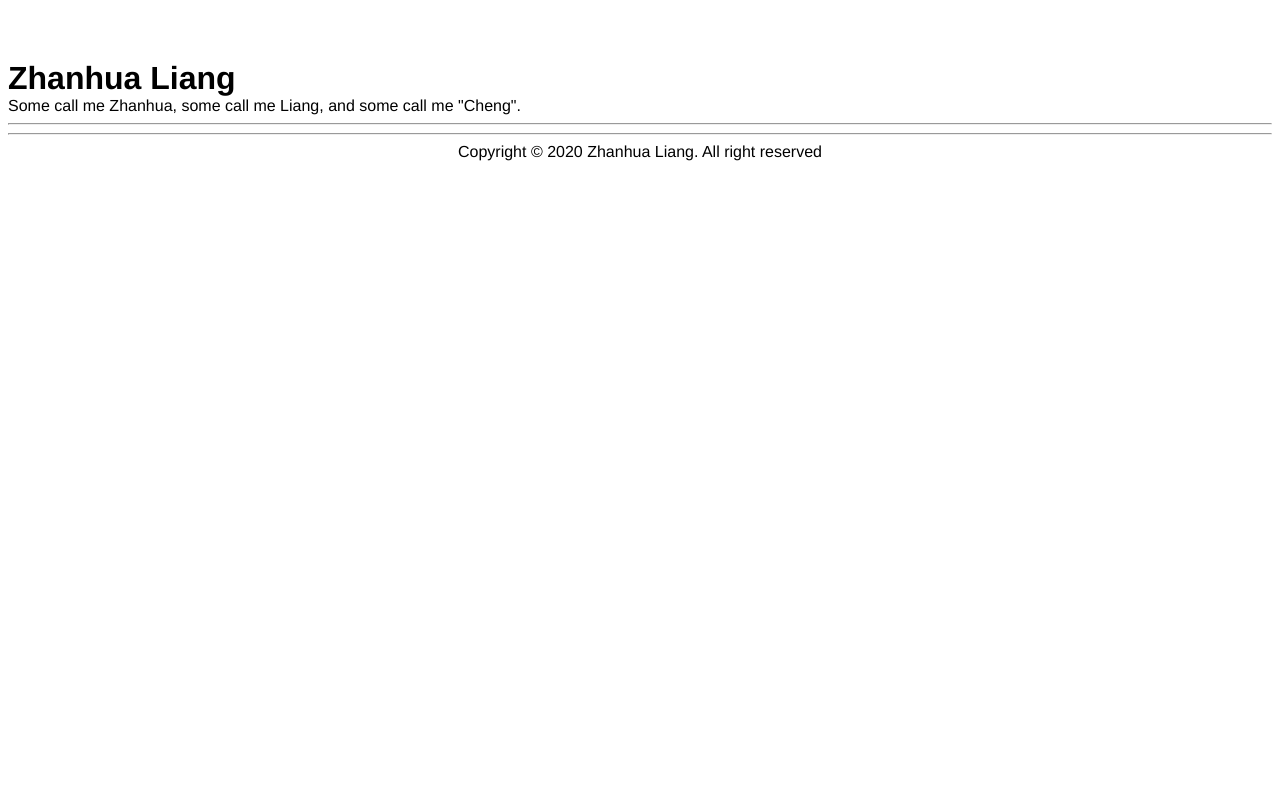
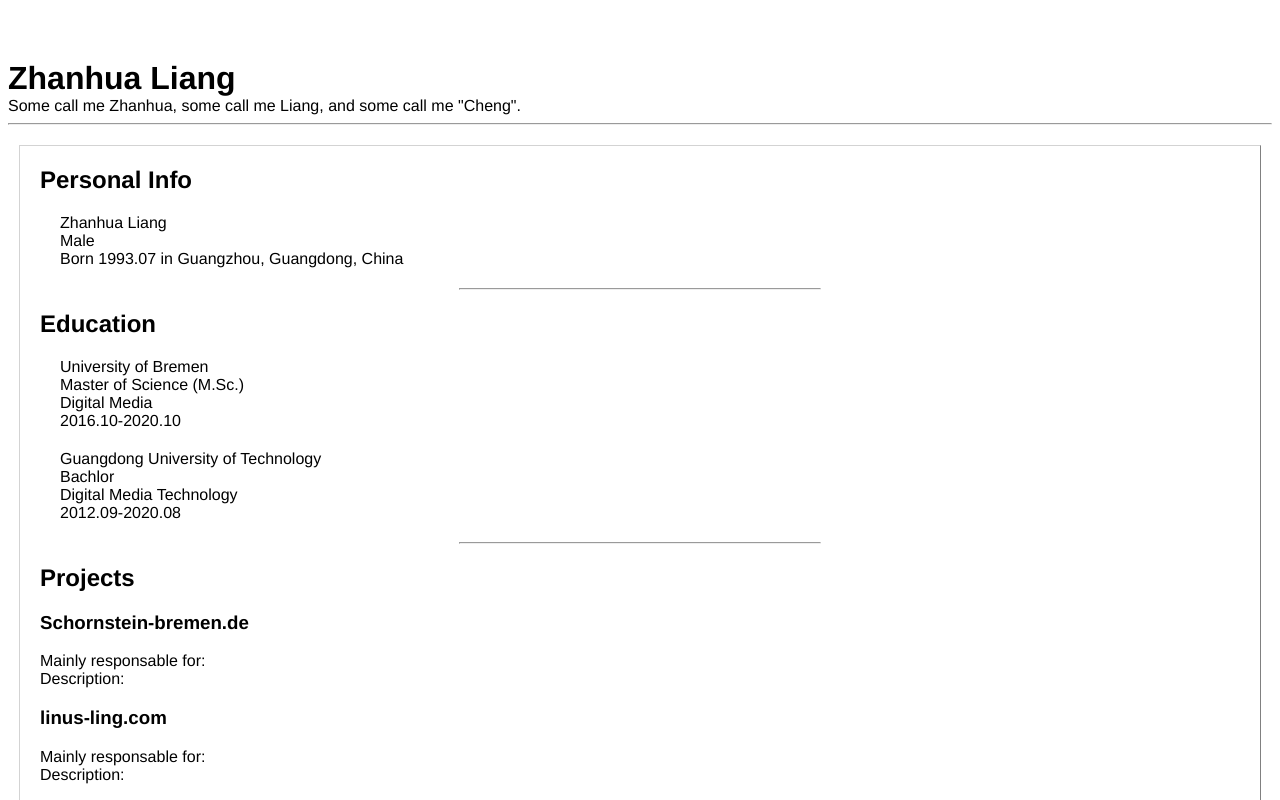
Before and after one commit to zhanhualiang/personal-site-dev, a Vue app: page / in a window 1280 px wide. Shown: the top 800 px of the page. Built offline with nearby package versions, Linux system fonts and the light colour scheme.

Commit message:
update homepage info

```diff
--- a/package.json
+++ b/package.json
@@ -9,7 +9,7 @@
   },
   "dependencies": {
     "core-js": "^3.6.5",
-    "vue": "^3.0.0"
+    "vue": "^3.0.4"
   },
   "devDependencies": {
     "@vue/cli-plugin-babel": "~4.5.0",
--- a/src/App.vue
+++ b/src/App.vue
@@ -1,20 +1,23 @@
 <template>
   <Header></Header>
+  <Homepage></Homepage>
   <Footer></Footer>
 </template>
 
 <script>
 import Header from './components/Header'
 import Footer from './components/Footer'
+import Homepage from './components/homepage'
 
 export default {
   name: 'App',
   components: {
-    Header, Footer
+    Header,
+    Footer,
+    Homepage
   }
 }
 </script>
 
 <style>
-
 </style>
--- /dev/null
+++ b/src/components/homepage.vue
@@ -0,0 +1,88 @@
+<template>
+  <div id="main-content">
+    <div id="personal-info">
+      <h2>Personal Info</h2>
+      <div class="content-block">
+        <p>Zhanhua Liang</p>
+        <p>Male</p>
+        <p>Born 1993.07 in Guangzhou, Guangdong, China</p>
+      </div>
+      <hr />
+    </div>
+
+    <div id="education">
+      <h2>Education</h2>
+      <div
+        class="content-block"
+        v-for="education in educations"
+        :key="education.university"
+      >
+        <p>{{ education.university }}</p>
+        <p>{{ education.degree }}</p>
+        <p>{{ education.major }}</p>
+        <p>{{ education.period }}</p>
+      </div>
+      <hr />
+    </div>
+
+    <div id="projects">
+      <h2>Projects</h2>
+      <div v-for="project in projects" :key="project.title">
+        <h3>{{ project.title }}</h3>
+        <p>Mainly responsable for: {{ project.responsibility }}</p>
+        <p>Description: {{ project.description }}</p>
+      </div>
+      <hr />
+    </div>
+  </div>
+</template>
+
+<script>
+export default {
+  name: 'homePage',
+  data () {
+    return {
+      educations: [
+        {
+          university: 'University of Bremen',
+          degree: 'Master of Science (M.Sc.)',
+          major: 'Digital Media',
+          period: '2016.10-2020.10'
+        },
+        {
+          university: 'Guangdong University of Technology',
+          degree: 'Bachlor',
+          major: 'Digital Media Technology',
+          period: '2012.09-2020.08'
+        }
+      ],
+      projects: [
+        { title: 'Schornstein-bremen.de', description: '', responsibility: '', img: '', url: '' },
+        { title: 'linus-ling.com', description: '', responsibility: '', img: '', url: '' },
+        { title: 'Master Thesis', description: '', responsibility: '', img: '', url: '' },
+        { title: 'Master Project', description: '', responsibility: '', img: '', url: '' }
+      ]
+    }
+  }
+}
+</script>
+
+<style scoped>
+#main-content {
+  max-width: 1200px;
+  margin: 20px auto;
+  padding: 0 20px;
+  border-left: 1px solid lightgray;
+  border-top: 1px solid lightgray;
+  border-right: 1px solid grey;
+  border-bottom: 1px solid grey;
+}
+
+hr {
+  width: 30%;
+}
+
+.content-block {
+  margin: 20px;
+}
+</style>
--- a/src/main.js
+++ b/src/main.js
@@ -1,5 +1,6 @@
 import { createApp } from 'vue'
 import App from './App.vue'
+
 import './assets/global.css'
 
 createApp(App).mount('#app')
```
Also changed, not shown: 1 other file (tests, documents, lock files or other folders).
